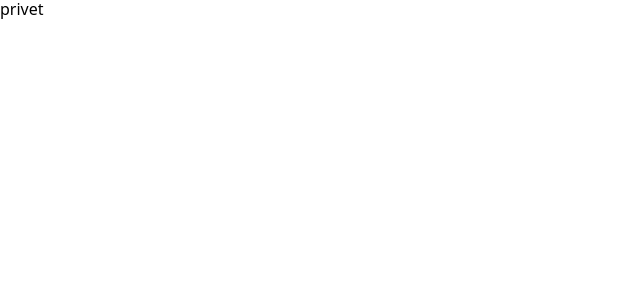
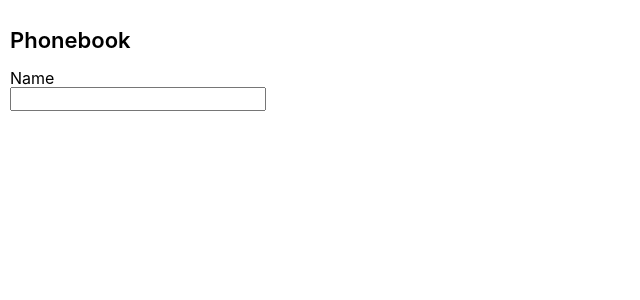
Before and after one commit to DanyilYatskov/goit-react-hw-02-phonebook, a React (Create React App) app: page / in a window 1280 px wide. Shown: the top 300 px of the page, without its empty margins (0-640 px from the left). Built offline with nearby package versions, Linux system fonts and the light colour scheme.

Commit message:
added form component

```diff
--- a/package.json
+++ b/package.json
@@ -2,7 +2,7 @@
   "name": "goit-react-hw-02-feedback",
   "version": "0.1.0",
   "private": true,
-   "homepage": "https://DanyilYatskov.github.io/goit-react-hw-02-feedback",
+  "homepage": "https://DanyilYatskov.github.io/goit-react-hw-02-phonebook",
   "dependencies": {
     "@testing-library/jest-dom": "^5.11.10",
     "@testing-library/react": "^11.2.6",
@@ -13,6 +13,7 @@
     "react": "^17.0.2",
     "react-dom": "^17.0.2",
     "react-scripts": "4.0.3",
+    "uuid": "^8.3.2",
     "web-vitals": "^1.1.1"
   },
   "scripts": {
--- a/src/App.js
+++ b/src/App.js
@@ -1,5 +1,12 @@
+import React from 'react';
+import Form from './components/Form';
+
 function App() {
-  return <div className="App">privet</div>;
+  return (
+    <div className="App">
+      <Form />
+    </div>
+  );
 }
 
 export default App;
--- /dev/null
+++ b/src/components/Form/Form.js
@@ -0,0 +1,28 @@
+import React, { Component } from 'react';
+import PropTypes from 'prop-types';
+import Input from './Input';
+import Section from '../Section';
+//import styles from './section.module.scss';
+
+class Form extends Component {
+  static defaultProps = {
+    contacts: [],
+    name: '',
+  };
+
+  state = {
+    contacts: this.props.contacts,
+    name: this.props.name,
+  };
+  render() {
+    return (
+      <div>
+        <Section title="Phonebook">
+          <Input />
+        </Section>
+      </div>
+    );
+  }
+}
+
+export default Form;
--- /dev/null
+++ b/src/components/Form/Input.js
@@ -0,0 +1,20 @@
+import React from 'react';
+import PropTypes from 'prop-types';
+//import styles from './section.module.scss';
+
+const Input = () => {
+  return (
+    <label>
+      Name
+      <input
+        type="text"
+        name="name"
+        pattern="^[a-zA-Zа-яА-Я]+(([' -][a-zA-Zа-яА-Я ])?[a-zA-Zа-яА-Я]*)*$"
+        title="Имя может состоять только из букв, апострофа, тире и пробелов. Например Adrian, Jacob Mercer, Charles de Batz de Castelmore d'Artagnan и т. п."
+        required
+      />
+    </label>
+  );
+};
+
+export default Input;
--- /dev/null
+++ b/src/components/Form/index.js
@@ -0,0 +1 @@
+export { default } from './Form';
--- /dev/null
+++ b/src/components/Section/Section.js
@@ -0,0 +1,18 @@
+import React from 'react';
+import PropTypes from 'prop-types';
+import styles from './section.module.scss';
+
+const Section = ({ children, title }) => {
+  return (
+    <section className={styles.section}>
+      <h2 className={styles.title}>{title}</h2>
+      {children}
+    </section>
+  );
+};
+
+export default Section;
+
+Section.propTypes = {
+  title: PropTypes.string.isRequired,
+};
--- /dev/null
+++ b/src/components/Section/index.js
@@ -0,0 +1 @@
+export { default } from './Section';
--- /dev/null
+++ b/src/components/Section/section.module.scss
@@ -0,0 +1,10 @@
+.section {
+  padding: 10px;
+  margin-bottom: 15px;
+  width: 300px;
+}
+.title {
+  font-size: 22px;
+  font-weight: 600;
+  margin-bottom: 15px;
+}
```
Also changed, not shown: src/index.js (+5 -4 lines), 1 other file (tests, documents, lock files or other folders).
